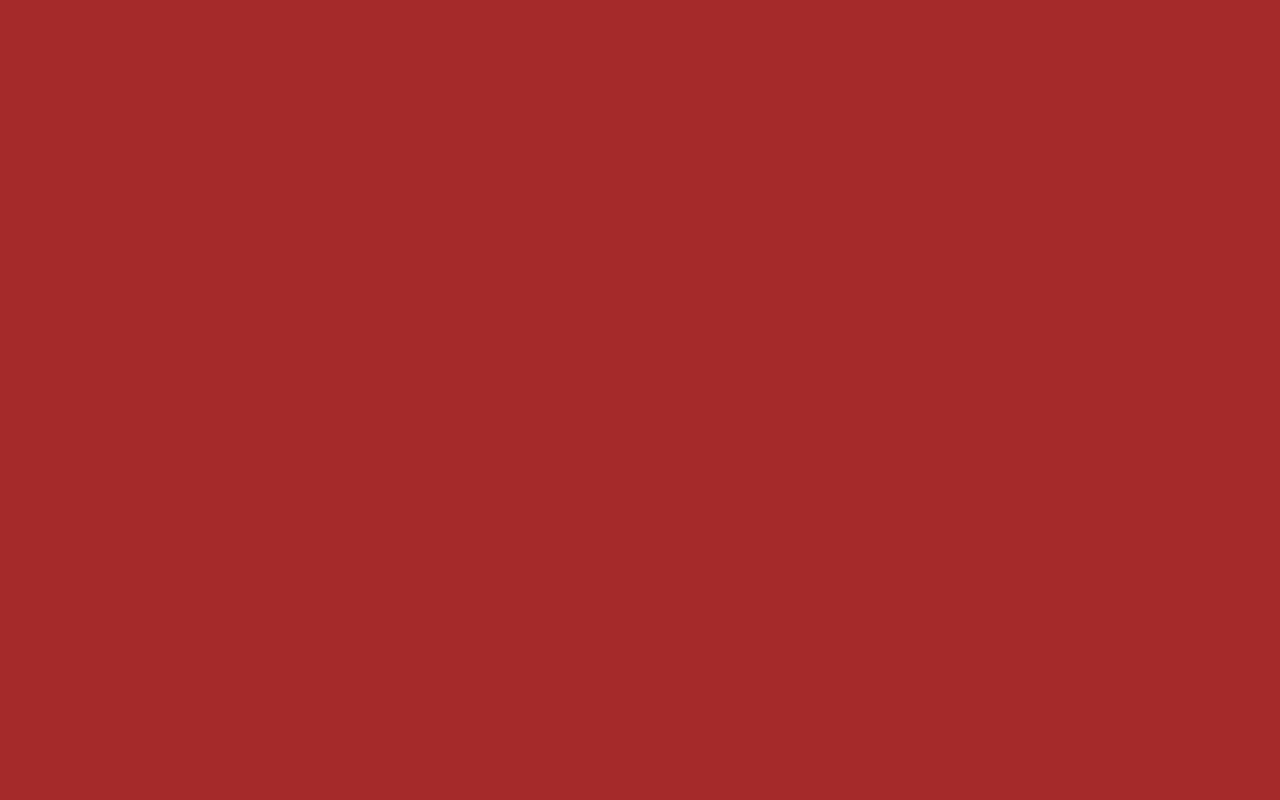
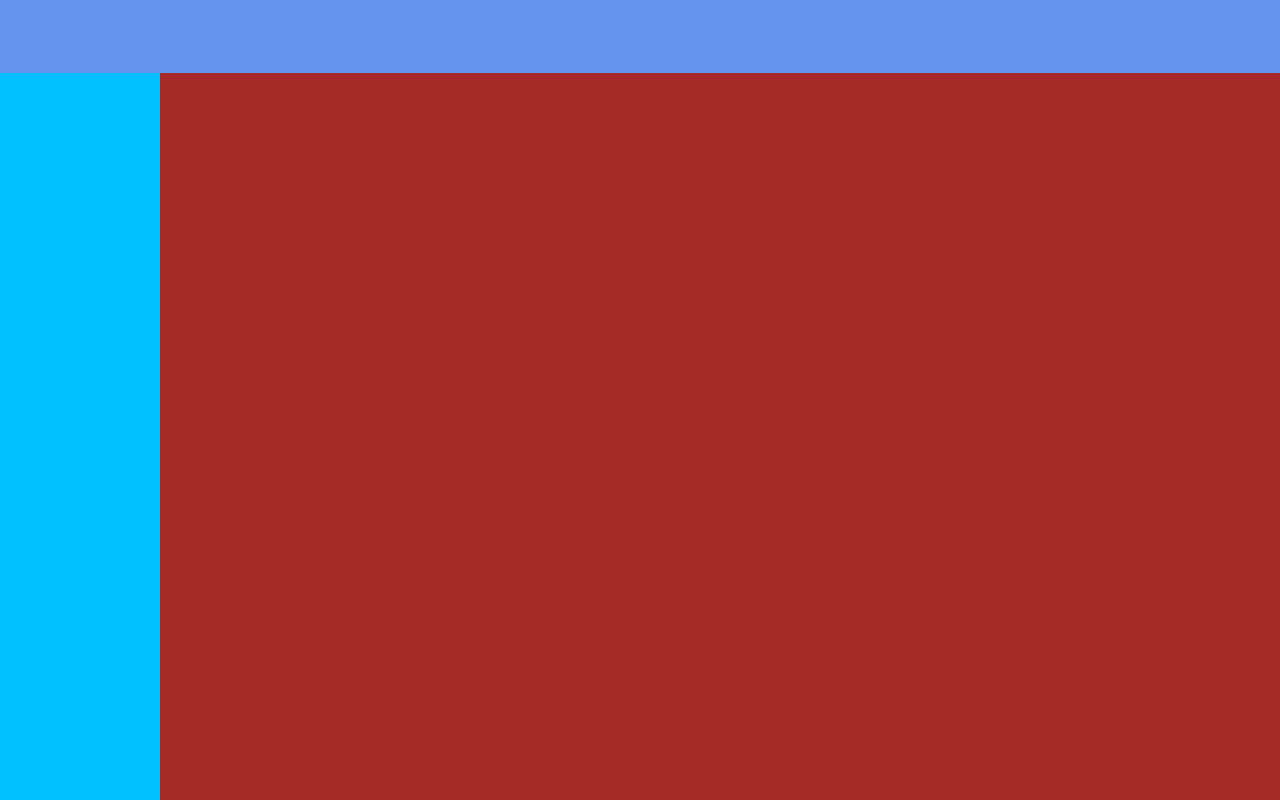
Before and after one commit to CoderBenjamin/g70, a plain HTML site: page index.html in a window 1280 px wide. Drawn offline with Linux system fonts and the light colour scheme.

Commit message:
Ya he creado las divisiones de mi pagina

```diff
--- a/css/style.css
+++ b/css/style.css
@@ -7,4 +7,18 @@
     width: 100vw;
     height: 100vh;
     background-color: brown;
+    display: grid;
+    grid-template-columns: 1fr 7fr;
+    grid-template-rows: 1fr 10fr;
 }
+.content > :nth-child(1){
+    grid-column: span 2;
+    background-color: cornflowerblue;
+}
+.content > :nth-child(2){
+    background-color: deepskyblue;
+}
+.content > :nth-child(3){
+    background-color: brown;
+}
+}
--- a/index.html
+++ b/index.html
@@ -8,7 +8,9 @@
 </head>
 <body>
     <div class="content">
-
+        <div class="elemento"></div>
+        <div class="elemento"></div>
+        <div class="elemento"></div>
     </div>
 </body>
 </html>
```
